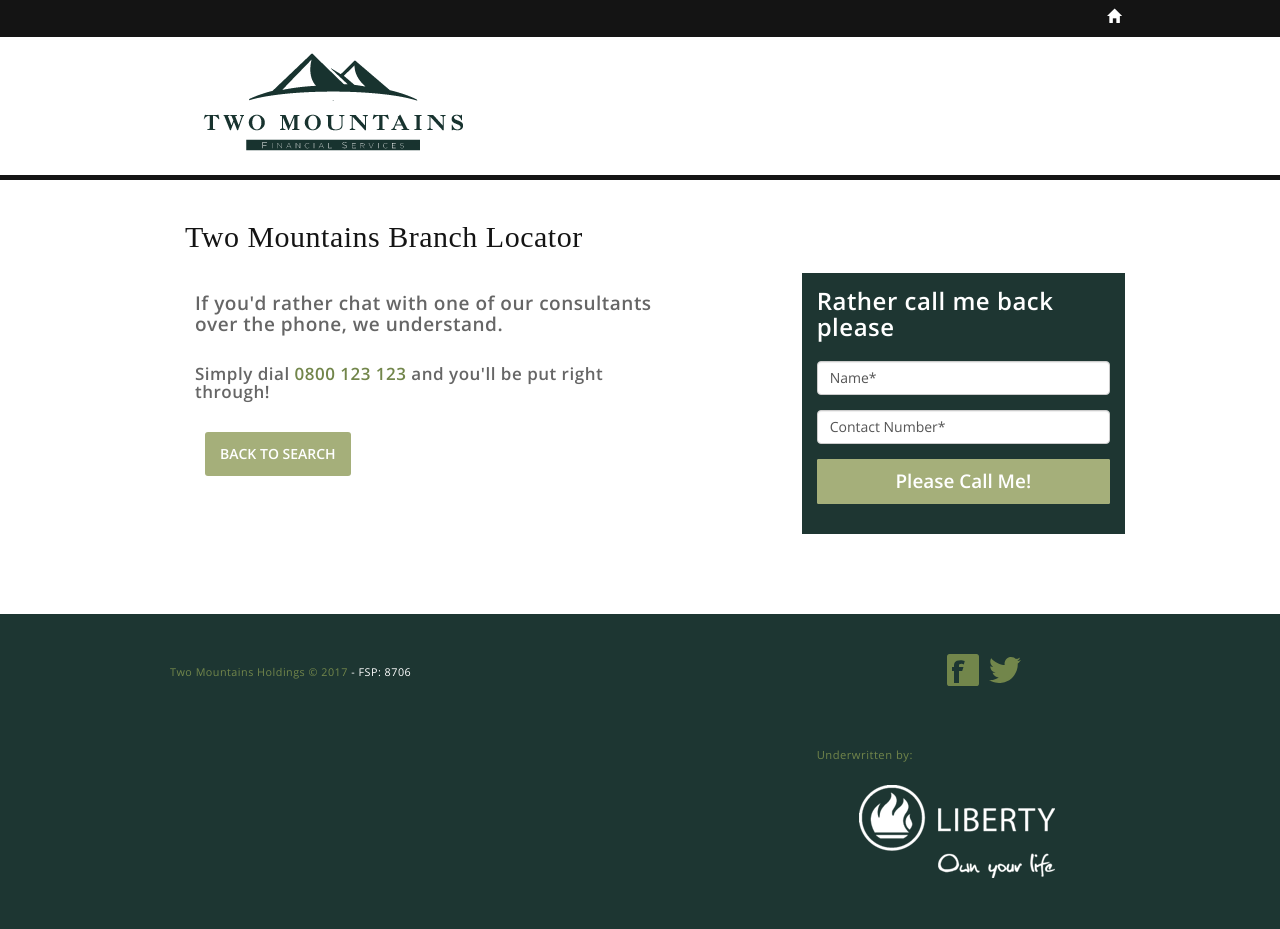
After one commit to GertJMyburgh/twomountains, a PHP site: page /click-to-call.php in a window 1280 px wide. The commit adds this page. Run offline with PHP 8.4, Linux system fonts and the light colour scheme; some libraries are stand-ins or nearby versions; some web fonts are replaced.

Commit message:
Made some more changes.

```diff
--- /dev/null
+++ b/click-to-call.php
@@ -0,0 +1,175 @@
+<!DOCTYPE html>
+
+<html lang="en">
+  <head>
+    <meta charset="utf-8">
+    <meta http-equiv="X-UA-Compatible" content="IE=edge">
+    <meta name="viewport" content="width=device-width, initial-scale=1">
+    <!-- The above 3 meta tags *must* come first in the head; any other head content must come *after* these tags -->
+    <meta name="description" content="">
+    <meta name="author" content="">
+    <link rel="icon" href="images/favicon.ico">
+
+    <title>Two Mountains Branch Locator - Click To Call</title>
+
+    <!-- Bootstrap core CSS -->
+    <link href="css/bootstrap.min.css" rel="stylesheet">
+
+    <!-- IE10 viewport hack for Surface/desktop Windows 8 bug -->
+    <link href="../../assets/css/ie10-viewport-bug-workaround.css" rel="stylesheet">
+
+    <!-- Custom styles for this template -->
+    <link href="css/main.css" rel="stylesheet">
+
+    <!-- Just for debugging purposes. Don't actually copy these 2 lines! -->
+    <!--[if lt IE 9]><script src="../../assets/js/ie8-responsive-file-warning.js"></script><![endif]-->
+    <script src="../../assets/js/ie-emulation-modes-warning.js"></script>
+
+    <!-- HTML5 shim and Respond.js for IE8 support of HTML5 elements and media queries -->
+    <!--[if lt IE 9]>
+      <script src="https://oss.maxcdn.com/html5shiv/3.7.3/html5shiv.min.js"></script>
+      <script src="https://oss.maxcdn.com/respond/1.4.2/respond.min.js"></script>
+    <![endif]-->
+  </head>
+
+  <body>
+
+      <!-- This is the Universal Analytics tracking code. To get all the benefits of
+      Universal Analytics copy and paste this code into every webpage you want to track.
+      -->
+      <script>
+          (function(i,s,o,g,r,a,m){i['GoogleAnalyticsObject']=r;i[r]=i[r]||function() {
+          (i[r].q=i[r].q||[]).push(arguments)},i[r].l=1*new Date();a=s.createElement(o),
+          m=s.getElementsByTagName(o)[0];a.async=1;a.src=g;m.parentNode.insertBefore(a,m)
+          })(window,document,'script','https://www.google-analytics.com/analytics.js','ga');
+          ga('create', 'UA-91348818-1', 'auto');
+          ga('send', 'pageview');
+      </script>
+
+	<!--TOP MASTHEAD CONTAINING HOME ICON LINKING BACK TO BRANCHES INDEX PG-->
+    <div class="home-masthead">
+      <div class="container">
+      	<div class="row">
+        <nav class="home-main">
+          <p class="home-glyph"><a href="#"><span class="glyphicon glyphicon-home" style="color:#fff;"></span></a></p>
+        </nav>
+        </div>
+      </div>
+    </div>
+
+    <!--2ND MASTHEAD CONTAINING HOLLARD LOGO LINKING BACK TO BRANCHES INDEX PG-->
+    <div class="logo-masthead">
+      <div class="container">
+      	<div class="row">
+      		<ul class="nav-main">
+                    <li class="nav-main__logo">
+                        <a class="logo" href="/">&nbsp;</a>
+                    </li>
+            </ul>
+           </div>
+      </div>
+    </div>
+
+
+    <div class="container">
+			<!--MAIN CONTENT SECTION ON LEFT INCLUDING BRANCHES SEARCH FORM-->
+
+     		<div class="col-lg-10 branch-header branch-title">
+        		<h1>Two Mountains Branch Locator</h1>
+      		</div>
+
+      <div class="row">
+
+       		<div class="col-sm-7 col-md-7 ph-exp">
+
+				<h3 class="ph-exp">If you'd rather chat with one of our consultants over the phone, we understand.</h3>
+                <!-- <h3 class="universal-number-thankyou"><a href="tel:0800601016" id="test_call" onClick="firePixelOnTelNrClick();" >Or call us: 0800 601 016</a></h3> -->
+                <h4 class="ph-exp">Simply dial <a href="tel:0800123123">0800 123 123</a> and you'll be put right through!</h4>
+
+       		<div class="col-lg-6 branch-main">
+			 <!--BRANCHES SEARCH REDEFINE BUTTON - TO TAKE USER BACK TO THE SEARCH PAGE-->
+         	<form action="index.php" method="post" class="form-inline">
+                <div class="col-lg-6 form-group branch-form">
+                	<input type="submit" class="btn branch-form-btn" id="back-to-search" value="BACK TO SEARCH"/>
+            	</div>
+        	</form>
+
+            </div>
+
+
+
+        </div>
+
+        <!--RIGHT SIDEBAR INCLUDING CALL-BACK FORM-->
+
+        <div class="col-sm-4 col-sm-offset-1 branch-sidebar">
+          <div class="sidebar-module sidebar-module-inset sidebar">
+            <h2>Rather call me back please</h2>
+         	<form action="call-me-back.html" method="post">
+        		<div class="form-group">
+            		<!--<label for="name">Name</label>-->
+               		<input type="text" class="form-control" id="name" value="Name*" />
+                </div>
+        		<div class="form-group">
+            		<!--<label for="email">Email</label>-->
+                	<input type="text" class="form-control" id="phoneNumber" value="Contact Number*" />
+                </div>
+                <div class="form-group">
+                	<input type="submit" class=" sidebar-btn" id="please-call-me" value="Please Call Me!"/>
+            	</div>
+        	</form>
+          </div>
+
+          <!--HOLLARD CALL DIRECT NUMBER-->
+          <div class="sidebar-module">
+			<h3 class="universal-number">&nbsp;</h3>
+          </div>
+
+
+        </div><!-- /.branch-sidebar -->
+
+      </div><!-- /.row -->
+
+    </div><!-- /.container -->
+
+	<!--FOOTER-->
+    <footer class="branch-footer">
+          <div class="container">
+      	<div class="row">
+        <div class="col-sm-4">
+              <p>
+        Two Mountains Holdings &copy; 2017 <span style="color:#fff;">- FSP: 8706</span>
+      </p>
+      </div>
+      <div class="col-sm-3 col-sm-push-5 branch-footer-social">
+      	<ul class="nav-social">
+                    <li class="nav-social--facebook">
+                    <a href="http://www.facebook.com/TwoMountainsZA" target="_blank"><i class="icon--facebook">&nbsp;</i></a></li>
+					<li class="nav-social--twitter">
+                    <a href="http://www.twitter.com/TwoMountainsZA" target="_blank"><i class="icon--twitter">&nbsp;</i></a></li>
+        </ul>
+      </div>
+      </div>
+      <div class="row">
+      	<div class="col-sm-3 col-sm-push-8">
+        <p> <span style="font-size: 0.8em;">Underwritten by:</span></p>
+      		<ul class="underlogo">
+                    <li class="underwritten-logo">
+                    </li>
+            </ul>
+        </div>
+      </div>
+      </div>
+
+    </footer>
+
+
+    <!-- Bootstrap core JavaScript
+    ================================================== -->
+    <!-- Placed at the end of the document so the pages load faster -->
+    <script src="js/jquery.min.js"></script>
+    <script src="js/bootstrap.min.js"></script>
+    <!-- IE10 viewport hack for Surface/desktop Windows 8 bug -->
+    <script src="../../assets/js/ie10-viewport-bug-workaround.js"></script>
+  </body>
+</html>
```
Also changed, not shown: call-me-back.php (+5 -2 lines), index.php (+5 -3 lines), search-results-map.php (+12 -0 lines), search-results.php (+8 -4 lines).
